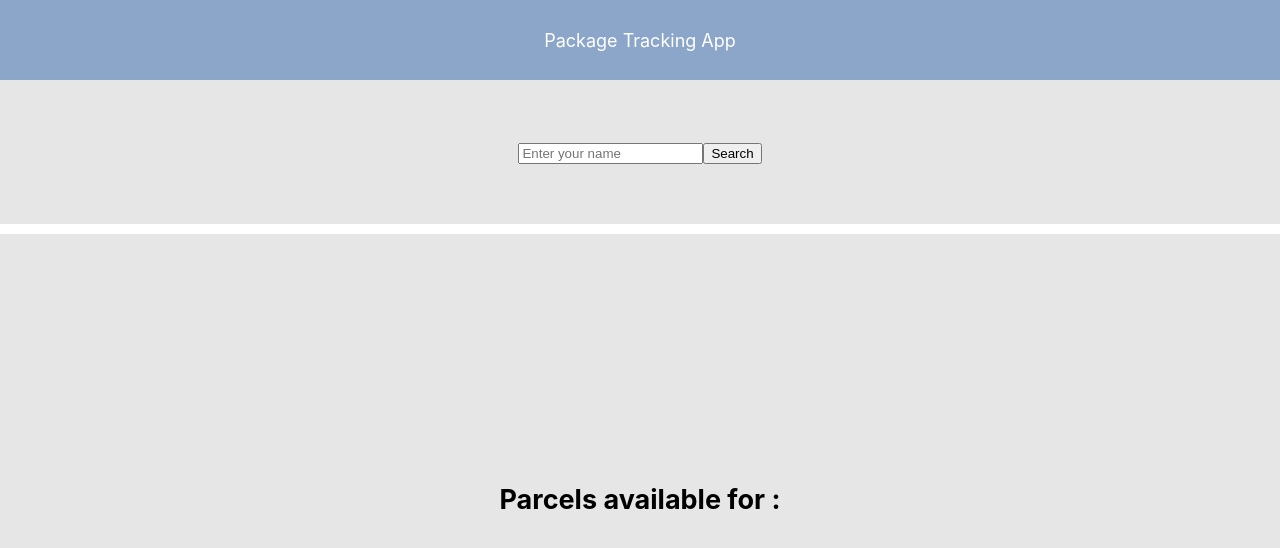
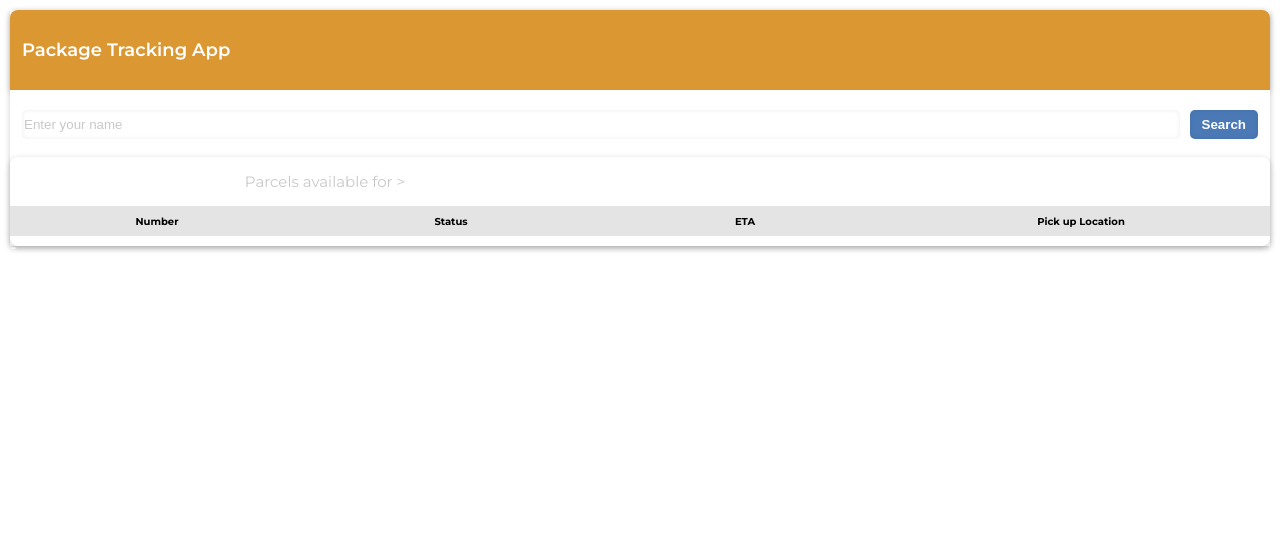
Before and after one commit to clecardona/package-tracking-app, a React (Create React App) app: page / in a window 1280 px wide. Shown: the top 548 px of the page. Built offline with nearby package versions, Linux system fonts and the light colour scheme.

Commit message:
css added

```diff
--- a/package.json
+++ b/package.json
@@ -6,6 +6,7 @@
     "@testing-library/jest-dom": "^5.11.10",
     "@testing-library/react": "^11.2.6",
     "@testing-library/user-event": "^12.8.3",
+    "moment": "^2.29.1",
     "react": "^17.0.2",
     "react-dom": "^17.0.2",
     "react-scripts": "4.0.3",
--- a/src/components/Header.jsx
+++ b/src/components/Header.jsx
@@ -3,8 +3,7 @@
 export default function Header() {
     return (
       <header >
-
-        Package Tracking App
+        <p>Package Tracking App </p>
 
       </header>
     );
--- a/src/components/Parcel.jsx
+++ b/src/components/Parcel.jsx
@@ -1,11 +1,18 @@
+import * as moment from 'moment'
 
-export default function Parcel({id,parcel_id,user_name} ){
+export default function Parcel({id,parcel_id,user_name,eta,location_name,status} ){
+
+    const estimatedArrivalDate = moment({eta}).format("DD MMM");
+
 
 
     return(
         <li>
 
-        <h3>parcel # {parcel_id}  </h3>
+            <p> # {parcel_id} </p>
+            <p>{status}</p>
+            <p>{estimatedArrivalDate} </p>
+            <p>{location_name} </p>
 
         </li>
     )
--- a/src/components/ParcelSearch.jsx
+++ b/src/components/ParcelSearch.jsx
@@ -7,70 +7,83 @@ import Parcel from "./Parcel";
 // Component
 
 export default function ParcelSearch({ id, parcel_id, user_name }) {
-
   // Local state
 
   const [query, setQuery] = useState("");
   const [parcels, setParcels] = useState([]);
 
-
-
-  useEffect( () => {
-
-  },[parcels]
-  )
+ /*  useEffect(() => {
+  }, [parcels]); */
 
   // Constants
-
 
   //Methods
 
   //handle the click :
-   function onSearch(event){
+  function onSearch(event) {
     event.preventDefault();
 
-   // modifier array parcels
-    const matchedParcels = MyJSON.filter((item)=> item.user_name === query)
-    .map( item =>  <Parcel key={item.id} user_name= {item.user_name} parcel_id={item.parcel_id}  /> );
+    // search name into JSON
+    const matchedParcels = MyJSON.filter(
+      (item) => item.user_name === query
+    ).map((item) => (
+      <Parcel
+        key={item.id}
+        user_name={item.user_name}
+        parcel_id={item.parcel_id}
+        status={item.status}
+        eta={item.eta}
+        location_name={item.location_name}
+      />
+    ));
 
-    //change the state
+    //change the state by setting the array of results as new state
+    setParcels(matchedParcels);
+  }
 
-    setParcels(matchedParcels);
-
-    }
-
-
-
-
-// Return
-return (
+  // Return
+  return (
     <main>
-      <div className="container">
+      <div className="container-search">
         {/* Search bar */}
         {
-          <form onSubmit={onSearch} className="search-bar">
-
+          <form onSubmit={onSearch} id="search-bar">
             <input
+              id ="search-area"
               type="text"
               placeholder="Enter your name"
               value={query}
               //handle the data: "string" that will be searched by sending him to the state
-              onChange={ event => setQuery(event.target.value)}
-
+              onChange={(event) => setQuery(event.target.value)}
             />
 
-            <input type="submit" value="Search" />
-
-
+            <input id ="search-button" type="submit" value="Search" />
           </form>
         }
       </div>
 
-  {/* Display of parcels */}
+      {/* Display of parcels */}
 
-      <div className="container">
-        <h2>Parcels available for {query} :</h2>
-       { <ol>{parcels}</ol> }
+      <div className="container-results">
+
+        <div id ="results-title" >
+          <p>Parcels available for  ></p>
+          <p id="query">  {query} </p>
+          </div>
+
+
+        <ul>
+          <li>Number</li>
+          <li>Status</li>
+          <li>ETA</li>
+          <li>Pick up Location</li>
+        </ul>
+
+        {<ol>{parcels}</ol>}
+
+        <div id ="results-footer" >-</div>
+
+
       </div>
     </main>
   );
--- a/src/styles/_header.css
+++ b/src/styles/_header.css
@@ -1,16 +1,22 @@
 
 header{
-background-color: var(--blue)  ;
+background-color: var(--orange)  ;
 color: white;
 
 height: var(--header-height);
 width: 100%;
 
+border-radius: 8px 8px 0px 0px;
+
 display: flex;
-justify-content: center;
+justify-content:flex-start;
 align-items: center;
 
-box-shadow: 20px 20px 30px rgba(150,150,150,0.5);
-z-index: 99;
+font-weight: 600;
+
+box-shadow: var(--shadow-pop);
 
 }
+header p{
+    margin-left: 12px;
+}
--- a/src/styles/_layout.css
+++ b/src/styles/_layout.css
@@ -1,15 +1,24 @@
 html{
     height: 100%;
     font-size: var(--font-default-mobile);
-    }
 
-    body{
-    margin:0;
-    display: grid;
-    grid-template-rows: var(--header-height) 1fr  ;
     }
 
 
-    li{
-        font-size:10px;
+    body{
+    margin:10px;
+    display: grid;
+    grid-template-rows: var(--header-height) 1fr  ;
+    font-family: 'Montserrat', sans-serif;
+
     }
+
+.App{
+    box-shadow: var(--shadow-pop);
+
+}
+
+    h2{
+        padding:0;
+        margin:0;
+    }
--- a/src/styles/_main.css
+++ b/src/styles/_main.css
@@ -1,22 +1,132 @@
 main{
-
-    min-height: calc(100vh - var(--header-height));
+    background-color: white;
     width: 100%;
 
     display: grid;
-    grid-gap: 10px;
-    grid-template-rows: 20% 1fr ;
+    justify-items: center;
+
+    grid-gap: 1vh;
+    grid-template-rows: auto 1fr ;
 }
 
 
-.container{
-    background-color: rgba(230,230,230,1);
+.container-search{
+
+    width: 100%;
+    height: 100%;
+    margin : 20px 0px 10px 0;
+
+}
+
+.container-results{
+    margin:0;
+    padding:0;
 
     width: 100%;
     height: 100%;
 
     display:flex ;
     flex-direction: column;
-    justify-content: center;
+    justify-content: flex-start;
     align-items: center;
+
+    border-radius: 8px ;
+    box-shadow: var(--shadow-pop);
 }
+
+
+
+
+
+ol,ul{
+    width: 100%;
+    padding: 0;
+    margin:0;
+    font-size:10px;
+}
+
+ul , ol li{
+    background-color: rgba(201, 201, 201,0.5);
+
+    display: grid;
+    grid-template-columns: 1fr 1fr 1fr 30%;
+
+
+    align-items: center;
+    text-align: center;
+
+    list-style-type: none;
+
+}
+
+ul{
+    height: 30px;
+    font-weight: bold;
+}
+
+ol li{
+    background-color:white;
+
+    font-size: 10px;
+    display: grid;
+}
+
+#results-title{
+    width: 100%;
+
+    display: grid;
+    justify-items: center;
+
+    grid-template-columns: 50% 1fr;
+    margin:0;
+    font-size: 15px;
+    color:rgb(200, 200, 200)
+}
+
+
+#query{
+
+    color: var(--blue);
+    opacity: 0.5;
+    font-weight: 600;
+
+}
+#results-footer{
+    width: 100%;
+        color: white;
+    height:10px;
+
+}
+
+
+#search-bar{
+    display: flex;
+    margin:0 7px;
+
+}
+
+
+#search-bar input{
+
+    margin: 0px 5px;
+       border: none;
+       border-radius: 5px;
+       box-shadow: inset 0 0 4px 0px hsla(0,0%,0%,0.08);
+
+}
+::placeholder{
+    color: rgb(201, 201, 201);
+
+}
+#search-area{
+    width: 100%;
+
+}
+
+#search-button{
+    background-color: var(--blue);
+    color:white;
+    padding:7px 12px;
+
+    font-weight: 600;
+}
--- a/src/styles/base.css
+++ b/src/styles/base.css
@@ -1,6 +1,8 @@
 @import url('_layout.css');
 @import url('_header.css');
 @import url('_main.css');
+
+@import url('https://fonts.googleapis.com/css2?family=Montserrat:wght@100;200;300;400;500;600;700&display=swap');
 
 :root{
 
@@ -10,6 +12,11 @@
 --font-default-mobile:18px;
 --font-default-laptop:16px;
 
---blue:rgb(139, 166, 201);
+--blue:rgb(74, 121, 182);
+--green:rgb(139, 201, 163);
+--red:rgb(201, 139, 139);
+--orange:rgb(218, 151, 50);
+
+--shadow-pop: 0 2px 6px 0 hsla(0,0%, 0%,0.2 );
 
 }
```
Also changed, not shown: src/boiler_plate.jsx (added, +9 -0 lines), 1 other file (tests, documents, lock files or other folders).
